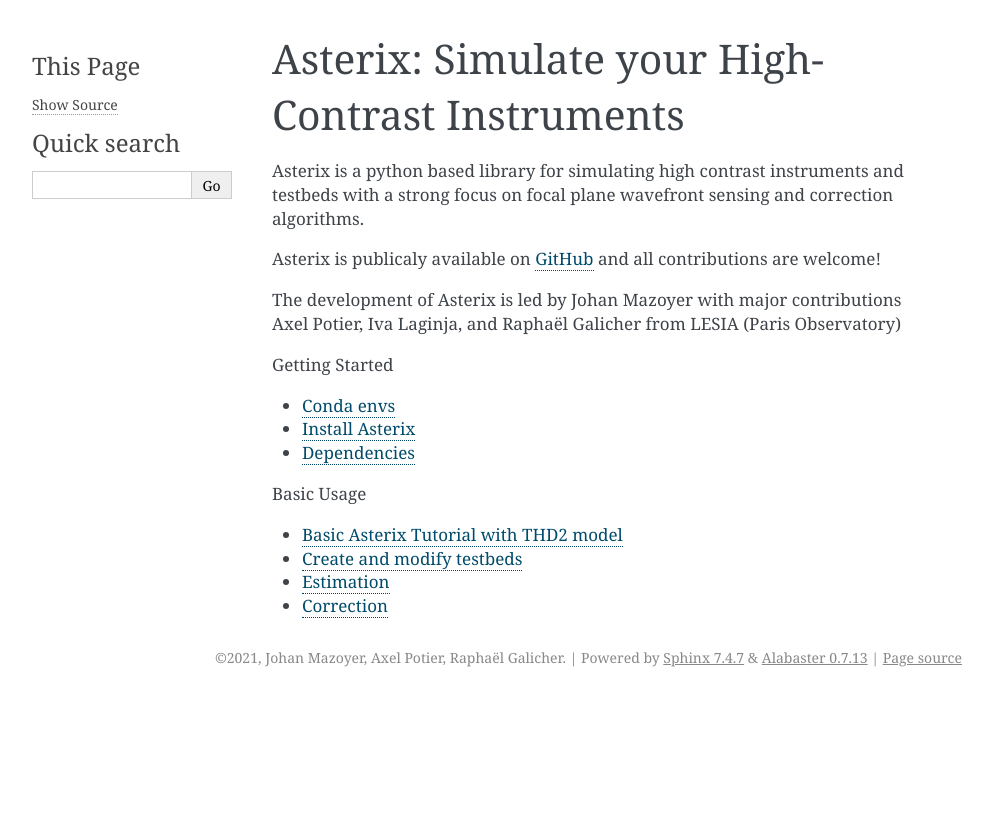
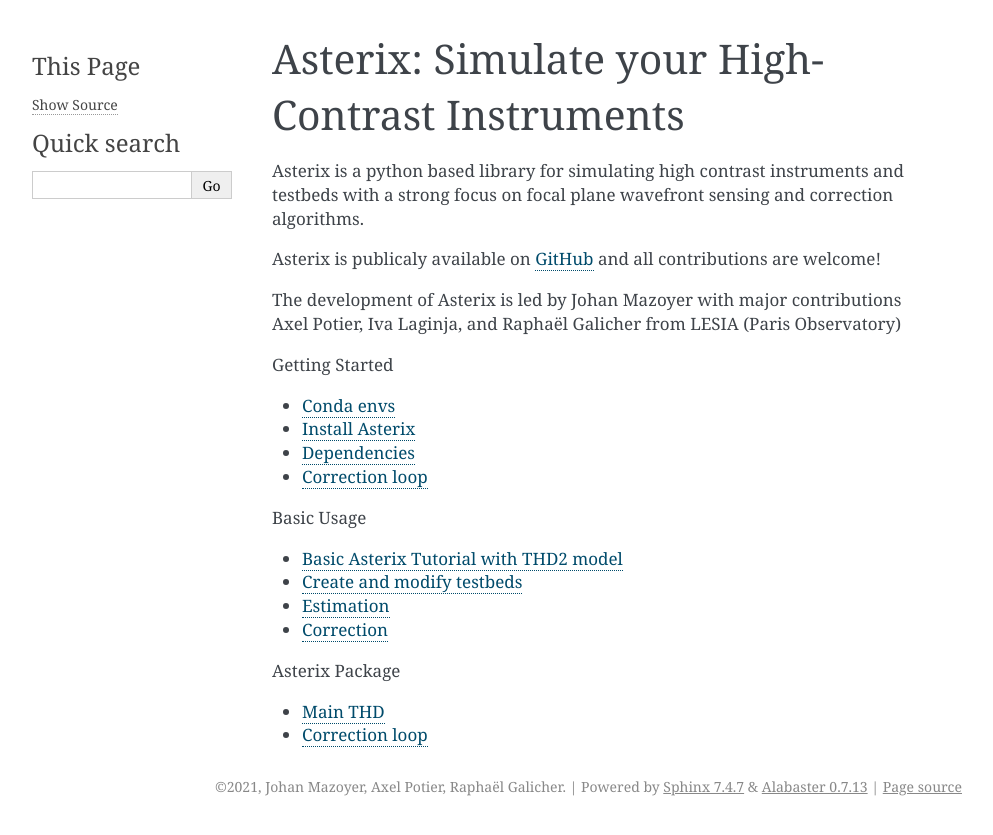
Before and after one commit to johanmazoyer/Asterix, a Sphinx documentation site: the page built from docs/source/index.rst, in a window 1280 px wide. Shown: the top 835 px of the page, without its empty margins (148-1141 px from the left). Built offline with Sphinx 7.4.7, drawn with Linux system fonts in a browser that asks for light colours.

Commit message:
add title

```diff
--- a/docs/source/module_docs/correction_loop.rst
+++ b/docs/source/module_docs/correction_loop.rst
@@ -1,3 +1,6 @@
+Correction loop
+=====================================
+
 .. currentmodule:: Asterix.wfsc.correction_loop
 
 .. automodapi:: Asterix.wfsc.correction_loop
--- a/docs/source/module_docs/main_thd.rst
+++ b/docs/source/module_docs/main_thd.rst
@@ -1,2 +1,5 @@
+Main THD
+=====================================
+
 .. automodule:: Asterix.main_THD
     :members:
```
